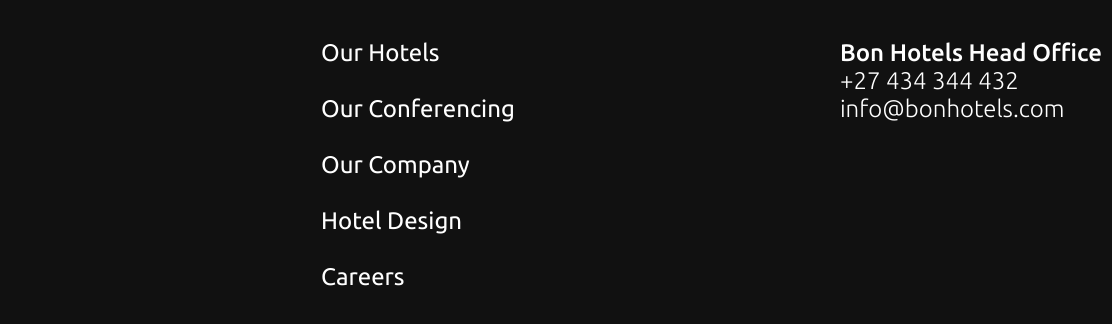
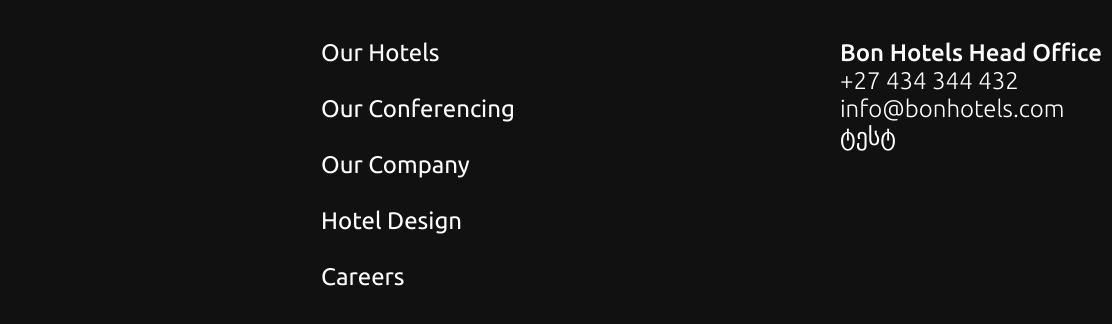
Before and after one commit to teimurazg/Bon_Hotel, a plain HTML site: page index.html in a window 1280 px wide. Shown: the part 3646-3970 px from the top of the page, 168-1280 px from the left. Drawn offline with Linux system fonts and the light colour scheme.

Commit message:
add change index html p

```diff
--- a/index.html
+++ b/index.html
@@ -145,6 +145,7 @@
                         <p>Bon Hotels Head Office</p>
                         <a href="tel:+27 434 344 432">+27 434 344 432</a>
                         <a href="mailto:info@bonhotels.com">info@bonhotels.com</a>
+                        <p>ტესტ</p>
                     </div>
                 </div>
 
```
